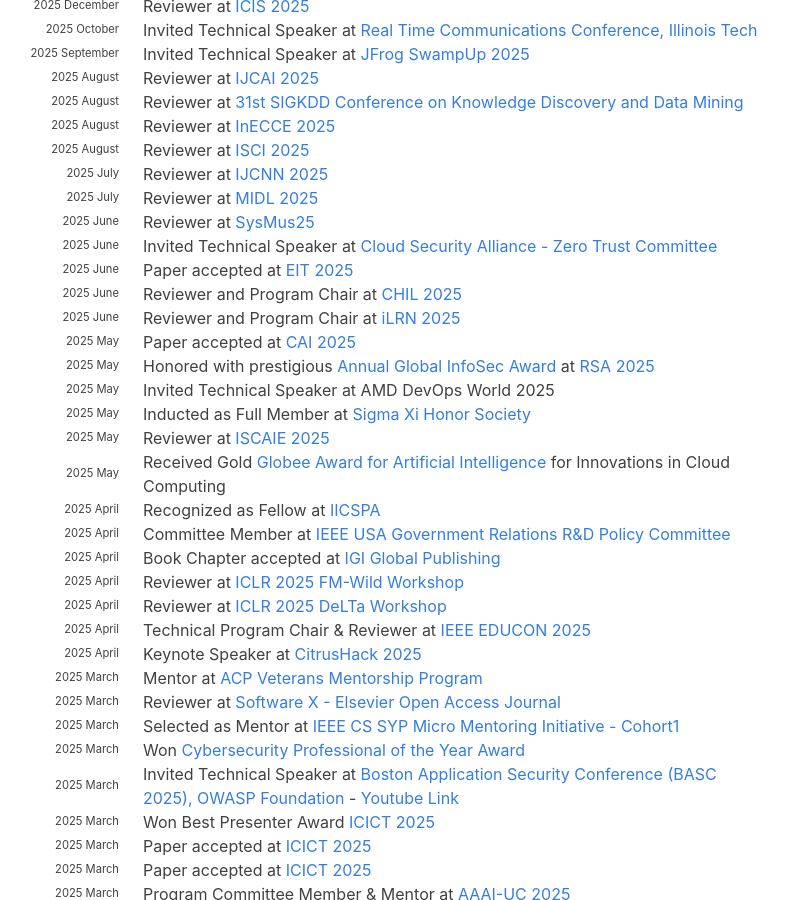
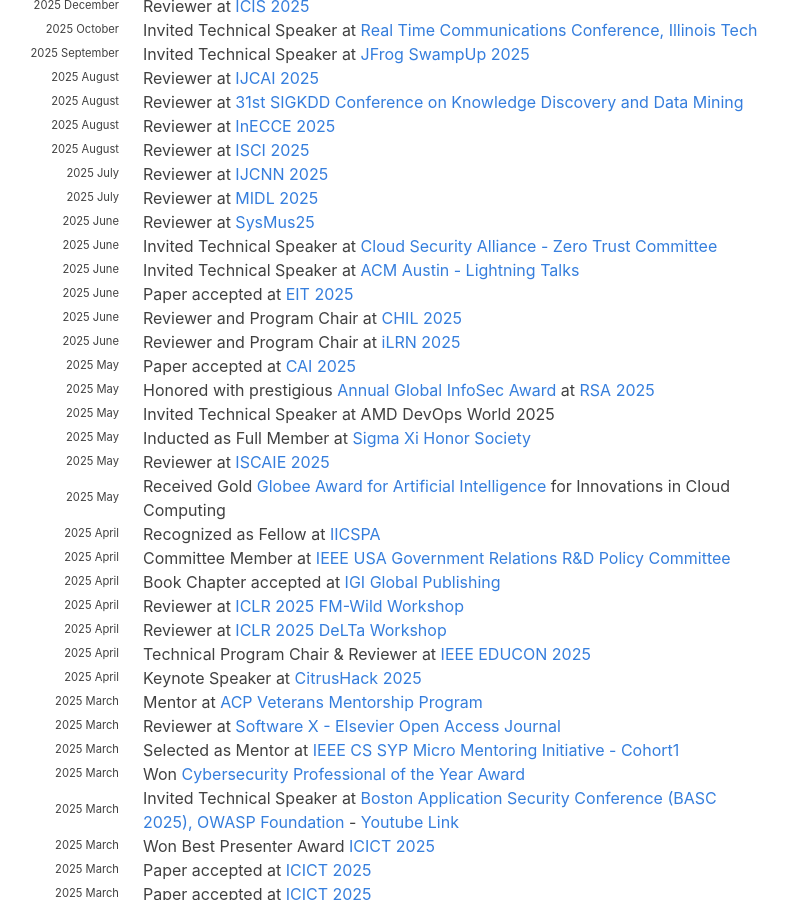
Before and after one commit to hariharanragothaman/hariharanragothaman.github.io, a Jekyll site: the page built from index.md, in a window 1280 px wide and 900 px high, scrolled down 892 px. Shown: the whole window, without its empty margins (189-977 px from the left). Built offline with Jekyll 4.4.1, drawn with Linux system fonts in a browser that asks for light colours; nearby versions of some CDN libraries; some web fonts are replaced.

Commit message:
Updating Links related to ACm Austin Lightning Talks

```diff
--- a/_data/news.yaml
+++ b/_data/news.yaml
@@ -60,6 +60,10 @@
 - year: 2025
   year-extra: June
   description: Invited Technical Speaker at <a href="https://circle.cloudsecurityalliance.org/viewdocument/recording-zero-trust-at-the-api-la?CommunityKey=76100168-bb90-4ba9-ae5f-31c9264d05c1&tab=librarydocuments/">Cloud Security Alliance - Zero Trust Committee</a>
+
+- year: 2025
+  year-extra: June
+  description: Invited Technical Speaker at <a href="https://www.meetup.com/acm-austin/events/307909138/">ACM Austin - Lightning Talks</a>
 
 - year: 2025
   year-extra: June
```
